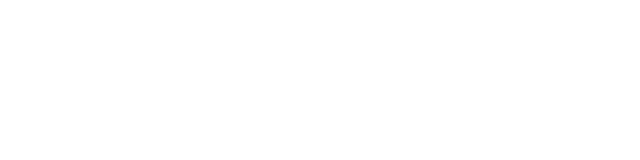
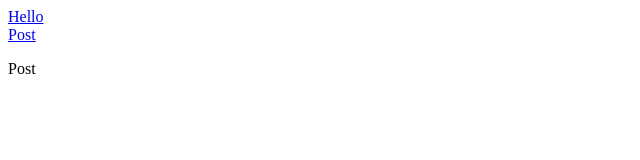
Before and after one commit to VikasKad/vue3-learning, a Vue app: page /post in a window 1280 px wide. Before the commit this address had no page. Shown: the top 160 px of the page, without its empty margins (0-640 px from the left). Built offline with nearby package versions, Linux system fonts and the light colour scheme.

Commit message:
router link introduction

```diff
--- a/src/App.vue
+++ b/src/App.vue
@@ -2,6 +2,9 @@
   <!-- <PokemonContainer /> -->
   <!-- <HelloWorld v-on:selected="printNumber"/> -->
   <!-- // <CompositionApp /> -->
+  <router-link to="/hello">Hello</router-link>
+  <br>
+  <router-link to="/post">Post</router-link>
   <router-view />
   <!-- <AppContainer /> -->
 </template>
--- /dev/null
+++ b/src/router/PostContainer.vue
@@ -0,0 +1,13 @@
+<template>
+  <p>Post</p>
+</template>
+
+<script>
+export default {
+name:'PostContainer'
+}
+</script>
+
+<style>
+
+</style>
```
Also changed, not shown: src/router/router.js (+12 -4 lines).
